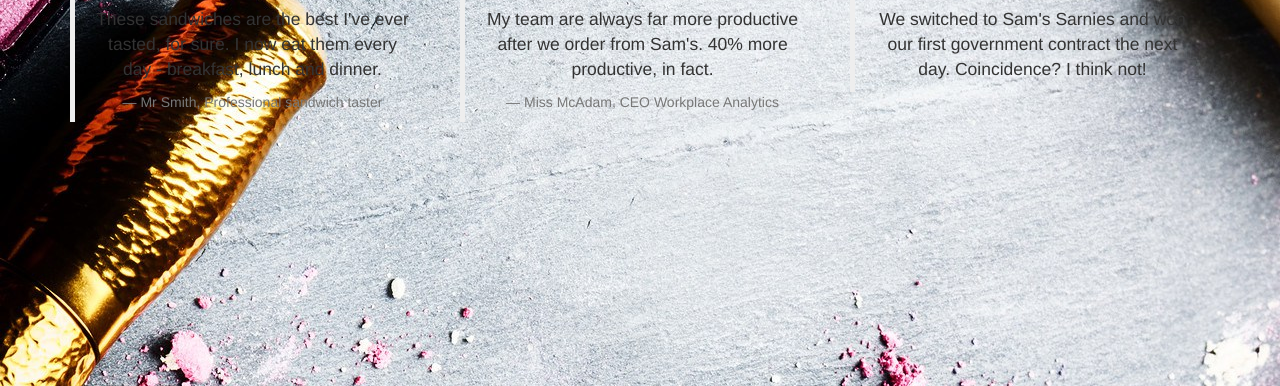
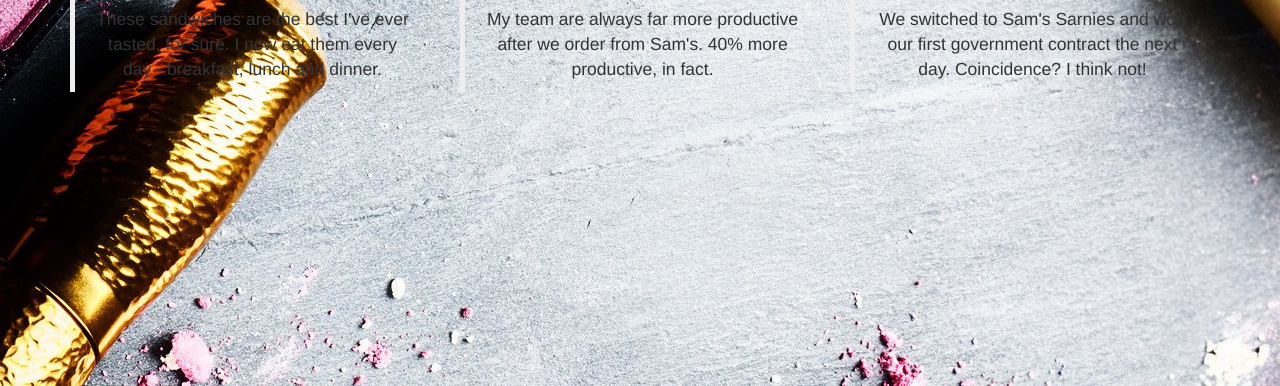
Before and after one commit to venninne/Simply-Gorgeos, a plain HTML site: page info.html in a window 1280 px wide. Shown: the part 414-800 px from the top of the page. Drawn offline with nearby package versions, Linux system fonts and the light colour scheme.

Commit message:
deteded names

```diff
--- a/info.html
+++ b/info.html
@@ -65,7 +65,6 @@
           <img class="img-circle" src='images/person.jpg'>
             <blockquote>
           <p>These sandwiches are the best I've ever tasted, for sure. I now eat them every day - breakfast, lunch and dinner.</p>
-          <small>Mr Smith, Professional sandwich taster</small>
         </blockquote>
         </div>
       </div>
@@ -74,7 +73,6 @@
           <img class="img-circle" src='images/person.jpg'>
             <blockquote>
           <p>My team are always far more productive after we order from Sam's. 40% more productive, in fact.</p>
-          <small>Miss McAdam, CEO Workplace Analytics</small>
         </blockquote>
         </div>
       </div>
```
